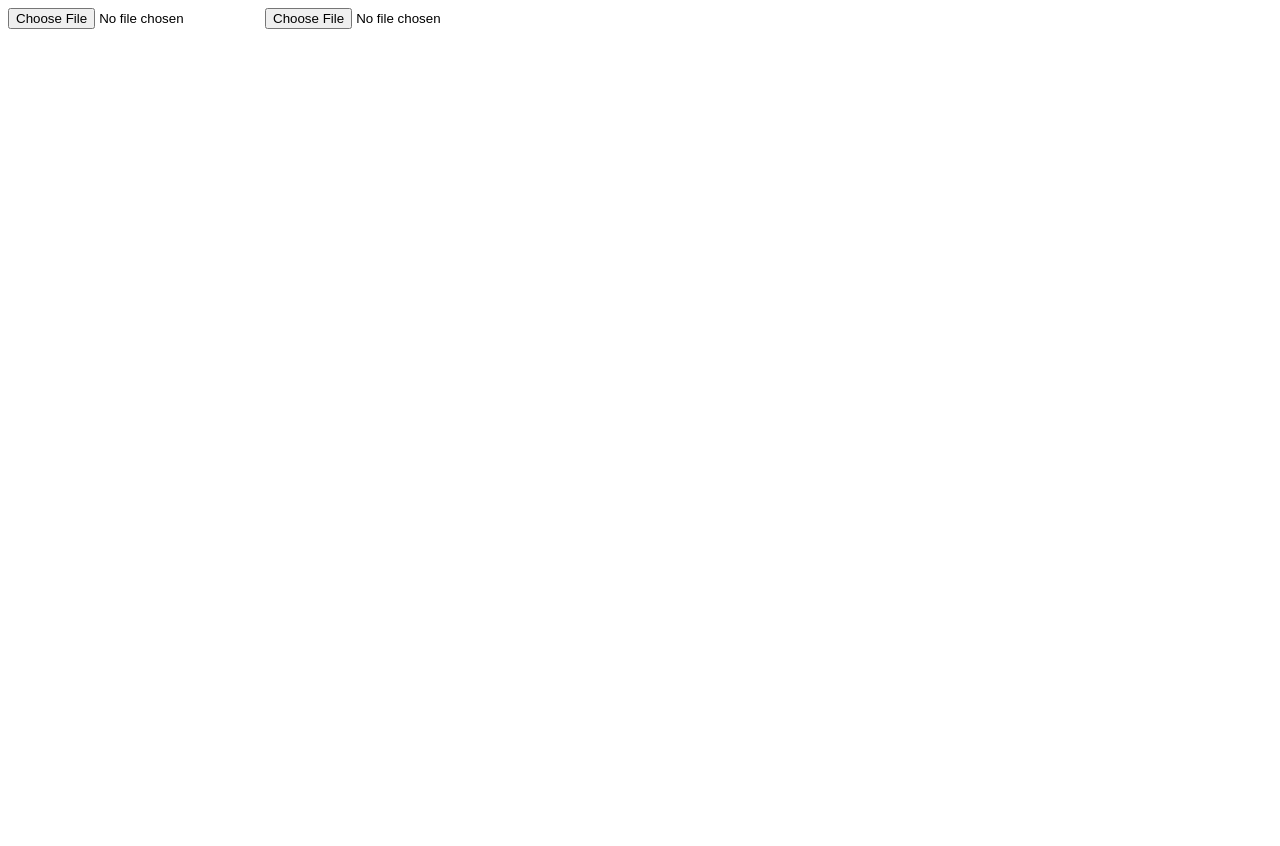
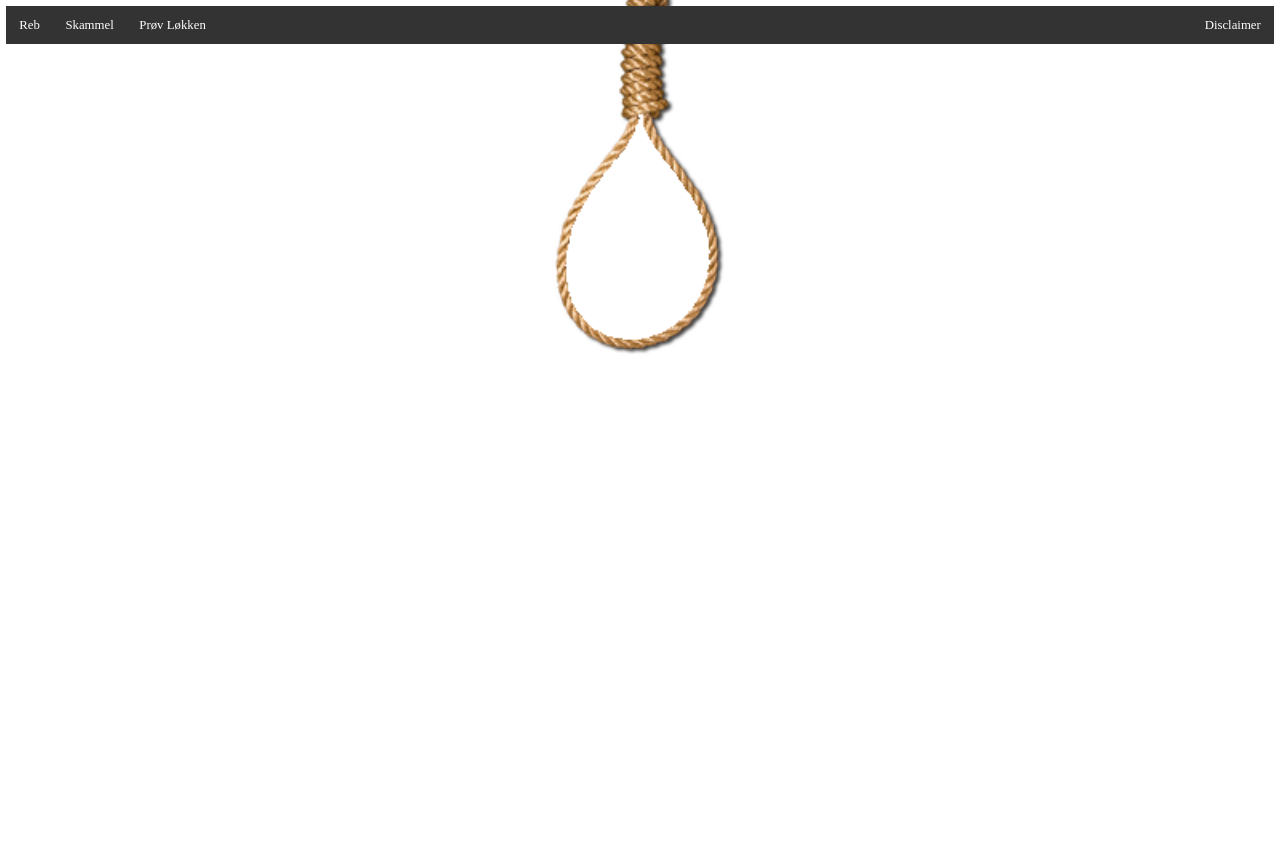
Before and after one commit to LolerSwager/SnaXD.github.io, a PHP site: page /lokken.html in a window 1280 px wide. Before the commit the page ends 29 px from the top, so only its background shows below. Run offline with PHP 8.4, Linux system fonts and the light colour scheme.

Commit message:
Prøv "Løkken"

```diff
--- a/lokken.html
+++ b/lokken.html
@@ -1,7 +1,50 @@
 <!DOCTYPE html>
 <html>
-	<head>
-	<input type="file" accept="image/*;capture=camera">
-	<input type="file" accept="video/*;capture=camcorder">
-	</head>
+<head>
+<link rel="shortcut icon" href="icon.ico" type="image/x-icon">
+<meta name="viewport" content="width=device-width, initial-scale=1.0">
+<meta name="keywords" content="Ræb, og, skammel,">
+<title>Reb og Skammel</title>
+<link href="main.css" rel="stylesheet" type="text/css">
+
+
+<audio autoplay>
+<source src="TieANoose.mp3" type="audio/mp3">
+</audio>
+
+</head>
+
+
+<body>
+<ul class="b">
+  <li><a href="index.html">Reb</a></li>
+  <li><a href="skammel.html">Skammel</a></li>
+  <li><a href="lokken.html">Prøv Løkken</a></li>
+  <li style="float:right"><a href="disclaimer.html">Disclaimer</a></li>
+</ul>
+
+<div id="container">
+    <video autoplay="true" id="videoElement">
+    </video>
+
+	<div id="billed-Frame">
+		<img src="Lokke.png" id="billed-Lokke">
+	</div>
+</div>
+
+
+<script>
+var video = document.querySelector("#videoElement");
+
+if (navigator.mediaDevices.getUserMedia) {
+    navigator.mediaDevices.getUserMedia({video: true})
+  .then(function(stream) {
+    video.srcObject = stream;
+  })
+  .catch(function(err0r) {
+    console.log("Something went wrong!");
+  });
+}
+</script>
+</body>
 </html>
--- a/main.css
+++ b/main.css
@@ -68,6 +68,33 @@ ol li a {
 
 }
 
-a:hover {
+#container {
+	display: block;
+	z-index:-1;
+	position: relative;
+	top: 200px;
 
 }
+#videoElement {
+    width: 400px;
+	transform: rotateY(180deg);
+    -webkit-transform:rotateY(180deg);
+    -moz-transform:rotateY(180deg);
+	display: block;
+	margin: auto;
+}
+#billed-Frame {
+	z-index: 1;
+	margin: auto;
+	position: relative;
+	width: 400px;
+	height: auto;
+	top: -300px;
+}
+
+#billed-Lokke {
+	margin: auto;
+	position: relative;
+	width: 400px;
+	top: -220px;
+}
```
Also changed, not shown: Lokke.png (added).
